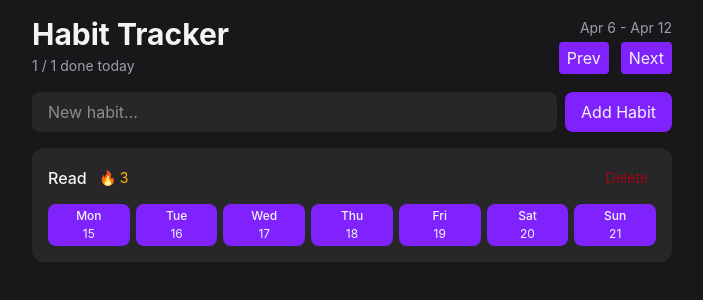
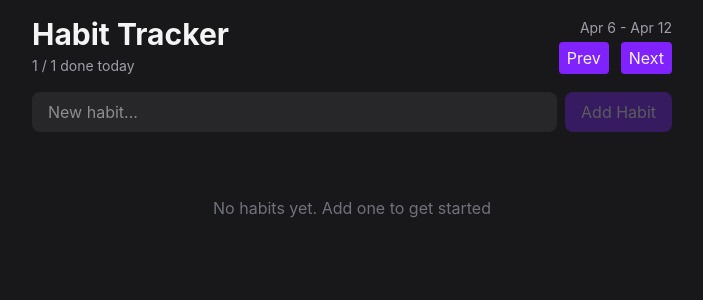
Before and after one commit to seigodwin/habit-tracker-app, a React (Vite) app: page / in a window 1280 px wide. Shown: the top 300 px of the page, without its empty margins (288-991 px from the left). Built offline with nearby package versions, Linux system fonts and the light colour scheme.

Commit message:
Impliment useState hook in App.tsx

```diff
--- a/src/App.tsx
+++ b/src/App.tsx
@@ -1,17 +1,22 @@
 
+import { useState } from "react"
 import { HabitForm } from "./Components/HabitForm"
-import { HabitList } from "./Components/HabitList"
+import { HabitList, type Habit } from "./Components/HabitList"
 import { Header } from "./Components/Header"
 
 export default function(){
+  const [habits , setHabits] = useState<Habit[]>([]);
+
+  function addHabit(name: string){
+    setHabits([...habits, {id: crypto.randomUUID(), name}])
+  }
+
   return (
     <div className="max-w-2xl mx-auto p-4 flex flex-col
     gap-4">
       <Header />
-      <HabitForm />
-      <HabitList />
+      <HabitForm addHabit={addHabit}/>
+      <HabitList habits={habits}/>
     </div>
   )
-
-
 }
--- a/src/Components/HabitForm.tsx
+++ b/src/Components/HabitForm.tsx
@@ -1,15 +1,25 @@
-import { useState } from "react";
+import { useState, type SubmitEvent} from "react";
 import { Button } from "./Button";
 
-export function HabitForm(){
+type HabitFormProps = {
+    addHabit(name: string) : void
+}
+
+export function HabitForm({addHabit}: HabitFormProps){
     const [name, setName] = useState("");
 
-    return <form className="flex gap-2">
+    function handleSubmit(e: SubmitEvent){
+        e.preventDefault();
+        addHabit(name);
+        setName("");
+    }
+
+    return <form className="flex gap-2" onSubmit={handleSubmit}>
         <input
         value={name}
         onChange={e => setName(e.target.value)}
         className="flex-1 rounded-lg bg-zinc-800 px-4 py-2 outline-none
         focus-visible:ring-2 focus-visible:ring-violet-500" placeholder="New habit..."/>
-        <Button className="rounded-lg px-4 py-2">Add Habit</Button>
+        <Button disabled={name.trim() === ""} className="rounded-lg px-4 py-2">Add Habit</Button>
     </form>
 }
--- a/src/Components/HabitList.tsx
+++ b/src/Components/HabitList.tsx
@@ -1,9 +1,20 @@
 import { eachDayOfInterval, endOfWeek, format, startOfWeek } from "date-fns";
 import { Button } from "./Button";
 
-export function HabitList(){
-    const habits: Habit[] = [{id: "a" , name:"Read"}];
+export type Habit = {
+    id: string;
+    name: string;
+};
 
+type HabitListProps = {
+    habits: Habit[];
+};
+
+type HabitItemProps = {
+    habit: Habit
+}
+
+export function HabitList({habits}: HabitListProps){
     if(habits.length === 0){
         return <p className="text-center text-zinc-500 py-12">
             No habits yet. Add one to get started</p>
@@ -16,14 +27,7 @@
     </div>
 }
 
-type Habit = {
-    id: string;
-    name: string;
-};
 
-type HabitItemProps = {
-    habit: Habit;
-};
 
 const visibleDates = eachDayOfInterval({start: startOfWeek(new Date() , {weekStartsOn: 1}) , end: endOfWeek(new Date() , {weekStartsOn: 1})})
 
```
